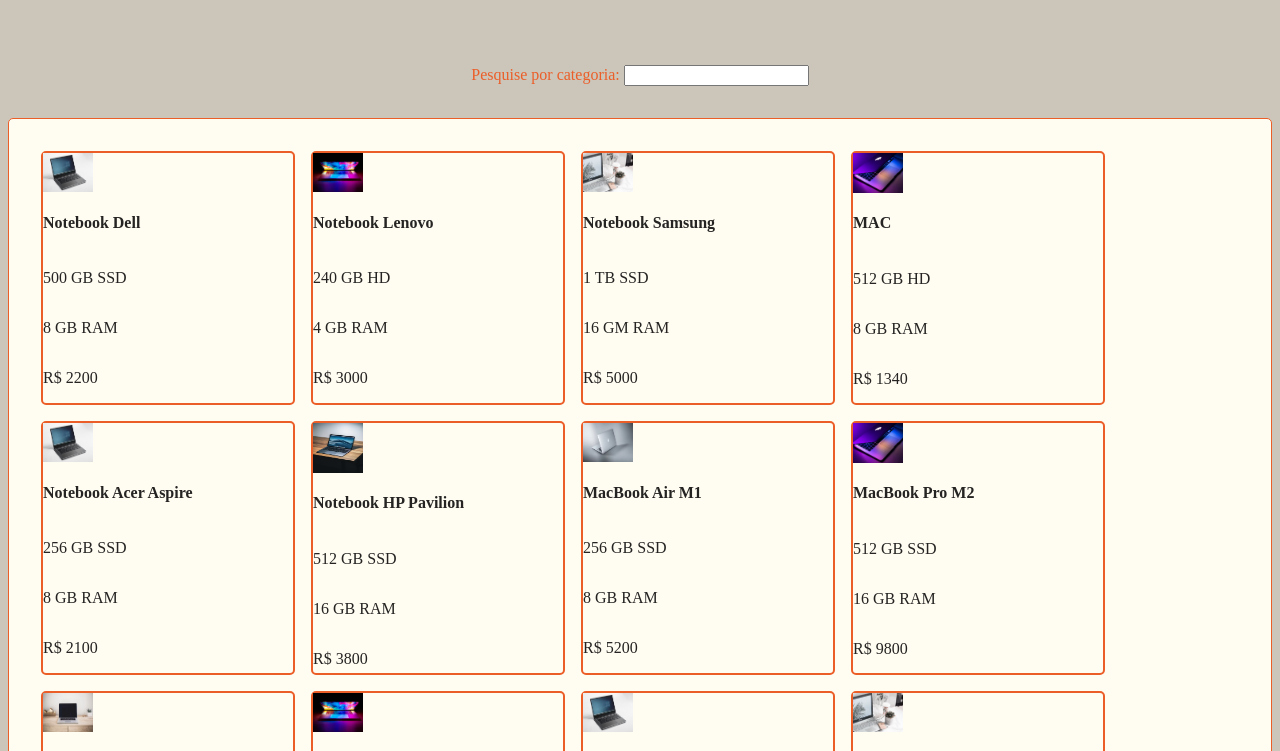
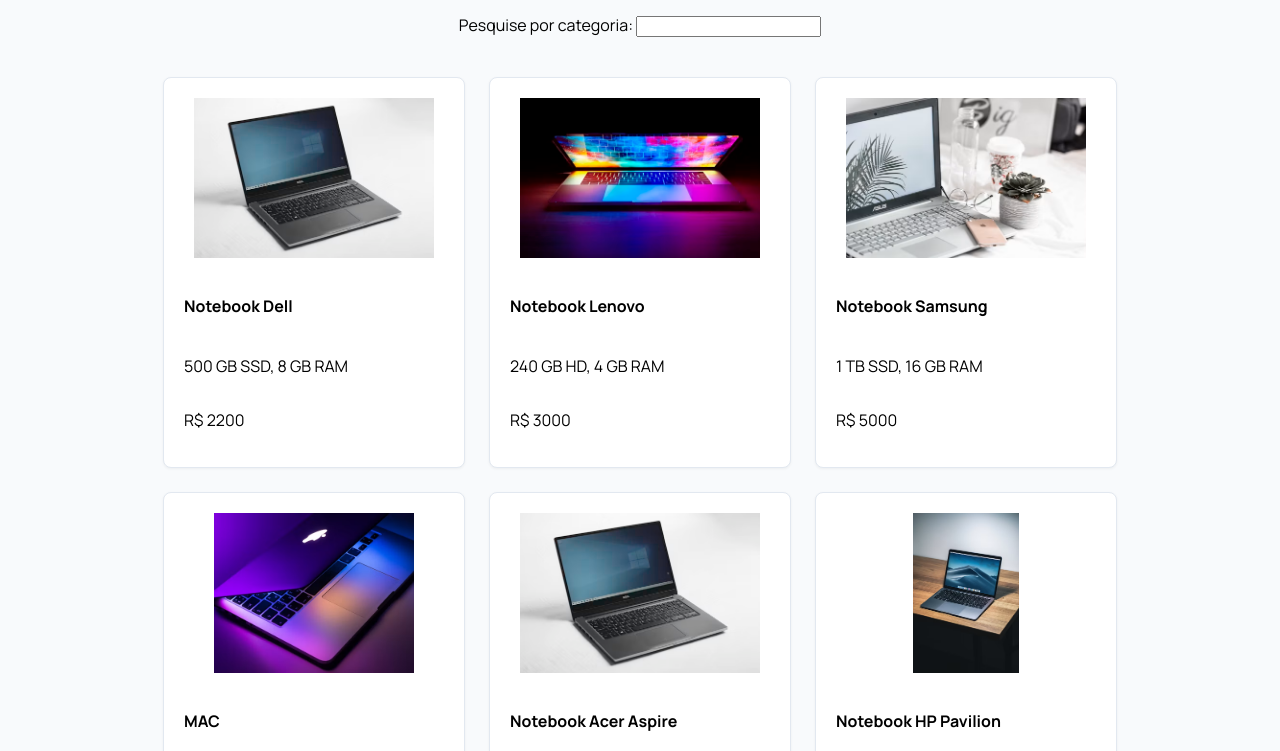
Before and after one commit to gabrielfaria09/Atividade_Array_de_produtos, a plain HTML site: page index.html in a window 1280 px wide. Shown: the part 126-877 px from the top of the page. Drawn offline with Linux system fonts and the light colour scheme.

Commit message:
Adicionando css externo.

```diff
--- a/index.html
+++ b/index.html
@@ -4,58 +4,10 @@
     <meta charset="UTF-8">
     <meta name="viewport" content="width=device-width, initial-scale=1.0">
     <title>Catálogo de produtos</title>
-    <style>
-        :root{
-            --cor1: #fffcf2ff;
-            --cor2: #ccc5b9ff;
-            --cor3: #403d39ff;
-            --cor4: #252422ff;
-            --cor5: #eb5e28ff;
-        }
-
-        body{
-            display: flex;
-            flex-direction: column;
-            justify-content: center;
-            align-items: center;
-            gap: 2rem;
-            background-color: var(--cor2);
-            color: var(--cor5);
-        }
-
-        #catalogo{
-            display: flex;
-            flex-direction: row;
-            gap: 1rem;
-            background-color: var(--cor1);
-            color: var(--cor2);
-            padding: 2rem;
-            border: 1px solid var(--cor5);
-            border-radius: 5px;
-            flex-wrap: wrap;
-        }
-        .card{
-            display: flex;
-            flex-direction: column;
-            flex-wrap: nowrap;
-            border: 2px solid var(--cor5);
-            border-radius: 5px;
-            height: 250px;
-            width: 250px;
-            color: var(--cor4);
-        }
-
-        h3{
-            color: var(--cor5);
-            font-size: 3rem;
-            letter-spacing: 0.2rem;
-        }
-
-        img{
-            width: 50px;
-            height: 50px;
-        }
-    </style>
+    <link rel="stylesheet" href="style.css">
+    <link rel="preconnect" href="https://fonts.googleapis.com">
+    <link rel="preconnect" href="https://fonts.gstatic.com" crossorigin>
+    <link href="https://fonts.googleapis.com/css2?family=Manrope:wght@200..800&display=swap" rel="stylesheet">
 </head>
 <body>
         <h3>Catálogo de produtos:</h3>
@@ -64,12 +16,6 @@
             <input type="search" id="pesquisa">
         </form>
         <div id="catalogo">
-            <!--<div class="card">
-                <h4>Nome</h4>
-                <p><b>Memória</b></p>
-                <p><b>Memória RAM</b></p>
-                <p><b>preço</b></p>-->
-            </div>
         </div>
 
     <script src="script.js"></script>
--- a/script.js
+++ b/script.js
@@ -1,28 +1,28 @@
 const produtos = [
-    ['Notebook Dell', '500 GB SSD', '8 GB RAM', 'R$ 2200', 'assets/Imagem1.avif'],
-    ['Notebook Lenovo', '240 GB HD', '4 GB RAM', 'R$ 3000', 'assets/Imagem2.avif'],
-    ['Notebook Samsung', '1 TB SSD', '16 GM RAM', 'R$ 5000', 'assets/Imagem3.avif'],
-    ['MAC', '512 GB HD', '8 GB RAM', 'R$ 1340', 'assets/Imagem4.avif'],
-    ['Notebook Acer Aspire', '256 GB SSD', '8 GB RAM', 'R$ 2100', 'assets/Imagem5.avif'],
-    ['Notebook HP Pavilion', '512 GB SSD', '16 GB RAM', 'R$ 3800', 'assets/Imagem6.avif'],
-    ['MacBook Air M1', '256 GB SSD', '8 GB RAM', 'R$ 5200', 'assets/Imagem7.avif'],
-    ['MacBook Pro M2', '512 GB SSD', '16 GB RAM', 'R$ 9800', 'assets/Imagem8.avif'],
-    ['Notebook Asus Vivobook', '1 TB SSD', '16 GB RAM', 'R$ 4200', 'assets/Imagem9.avif'],
-    ['Notebook Lenovo IdeaPad', '128 GB SSD', '4 GB RAM', 'R$ 1800', 'assets/Imagem10.avif'],
-    ['Notebook Dell Inspiron', '512 GB SSD', '8 GB RAM', 'R$ 2900', 'assets/Imagem11.avif'],
-    ['Notebook Samsung Galaxy Book', '256 GB SSD', '8 GB RAM', 'R$ 2600', 'assets/Imagem12.avif'],
-    ['Notebook Acer Nitro 5', '512 GB SSD', '16 GB RAM', 'R$ 4500', 'assets/Imagem13.avif'],
-    ['Notebook Positivo Motion', '128 GB eMMC', '4 GB RAM', 'R$ 1100', 'assets/Imagem14.avif'],
-    ['Notebook Asus ROG Strix', '1 TB SSD', '32 GB RAM', 'R$ 12000', 'assets/Imagem15.avif'],
-    ['Notebook Alienware m15', '1 TB SSD', '32 GB RAM', 'R$ 14500', 'assets/Imagem16.avif'],
-    ['Mac Mini M2', '512 GB SSD', '8 GB RAM', 'R$ 6100', 'assets/Imagem17.avif'],
-    ['Notebook HP Victus', '512 GB SSD', '8 GB RAM', 'R$ 4100', 'assets/Imagem18.avif'],
-    ['Notebook Lenovo Legion', '1 TB SSD', '16 GB RAM', 'R$ 7300', 'assets/Imagem19.avif'],
-    ['Notebook Vaio FE15', '256 GB SSD', '8 GB RAM', 'R$ 2400', 'assets/Imagem20.avif'],
-    ['Notebook Dell Alienware', '2 TB SSD', '64 GB RAM', 'R$ 18900', 'assets/Imagem21.avif'],
-    ['iMac 24"', '256 GB SSD', '8 GB RAM', 'R$ 11200', 'assets/Imagem22.avif'],
-    ['Notebook Samsung Book', '1 TB HD', '4 GB RAM', 'R$ 1950', 'assets/Imagem23.avif'],
-    ['Notebook Acer Swift', '512 GB SSD', '16 GB RAM', 'R$ 4800', 'assets/Imagem24.avif']
+    ['Notebook Dell', '500 GB SSD, 8 GB RAM', 'R$ 2200', 'assets/Imagem1.avif'],
+    ['Notebook Lenovo', '240 GB HD, 4 GB RAM', 'R$ 3000', 'assets/Imagem2.avif'],
+    ['Notebook Samsung', '1 TB SSD, 16 GB RAM', 'R$ 5000', 'assets/Imagem3.avif'],
+    ['MAC', '512 GB HD, 8 GB RAM', 'R$ 1340', 'assets/Imagem4.avif'],
+    ['Notebook Acer Aspire', '256 GB SSD, 8 GB RAM', 'R$ 2100', 'assets/Imagem5.avif'],
+    ['Notebook HP Pavilion', '512 GB SSD, 16 GB RAM', 'R$ 3800', 'assets/Imagem6.avif'],
+    ['MacBook Air M1', '256 GB SSD, 8 GB RAM', 'R$ 5200', 'assets/Imagem7.avif'],
+    ['MacBook Pro M2', '512 GB SSD, 16 GB RAM', 'R$ 9800', 'assets/Imagem8.avif'],
+    ['Notebook Asus Vivobook', '1 TB SSD, 16 GB RAM', 'R$ 4200', 'assets/Imagem9.avif'],
+    ['Notebook Lenovo IdeaPad', '128 GB SSD, 4 GB RAM', 'R$ 1800', 'assets/Imagem10.avif'],
+    ['Notebook Dell Inspiron', '512 GB SSD, 8 GB RAM', 'R$ 2900', 'assets/Imagem11.avif'],
+    ['Notebook Samsung Galaxy Book', '256 GB SSD, 8 GB RAM', 'R$ 2600', 'assets/Imagem12.avif'],
+    ['Notebook Acer Nitro 5', '512 GB SSD, 16 GB RAM', 'R$ 4500', 'assets/Imagem13.avif'],
+    ['Notebook Positivo Motion', '128 GB eMMC, 4 GB RAM', 'R$ 1100', 'assets/Imagem14.avif'],
+    ['Notebook Asus ROG Strix', '1 TB SSD, 32 GB RAM', 'R$ 12000', 'assets/Imagem15.avif'],
+    ['Notebook Alienware m15', '1 TB SSD, 32 GB RAM', 'R$ 14500', 'assets/Imagem16.avif'],
+    ['Mac Mini M2', '512 GB SSD, 8 GB RAM', 'R$ 6100', 'assets/Imagem17.avif'],
+    ['Notebook HP Victus', '512 GB SSD, 8 GB RAM', 'R$ 4100', 'assets/Imagem18.avif'],
+    ['Notebook Lenovo Legion', '1 TB SSD, 16 GB RAM', 'R$ 7300', 'assets/Imagem19.avif'],
+    ['Notebook Vaio FE15', '256 GB SSD, 8 GB RAM', 'R$ 2400', 'assets/Imagem20.avif'],
+    ['Notebook Dell Alienware', '2 TB SSD, 64 GB RAM', 'R$ 18900', 'assets/Imagem21.avif'],
+    ['iMac 24"', '256 GB SSD, 8 GB RAM', 'R$ 11200', 'assets/Imagem22.avif'],
+    ['Notebook Samsung Book', '1 TB HD, 4 GB RAM', 'R$ 1950', 'assets/Imagem23.avif'],
+    ['Notebook Acer Swift', '512 GB SSD, 16 GB RAM', 'R$ 4800', 'assets/Imagem24.avif']
 ];
 
 const catalogo = document.getElementById('catalogo');
@@ -33,18 +33,16 @@
 
     catalogo.innerHTML = "";
 
-    produtos.filter(([nome, armazenamento, memória, preço, imagem]) =>
-    nome.toLowerCase().includes(valor) || armazenamento.toLowerCase().includes(valor)
-     || memória.toLowerCase().includes(valor))
-    .forEach(([nome, armazenamento, memória, preço, imagem]) => {
+    produtos.filter(([nome, descricao, preco, imagem]) =>
+    nome.toLowerCase().includes(valor) || descricao.toLowerCase().includes(valor))
+    .forEach(([nome, descricao, preco, imagem]) => {
         const divisao = document.createElement('div');
         divisao.className = "card";
 
         divisao.innerHTML = `<img src="${imagem}" alt="${nome}">
                             <h4>${nome}</h4>
-                            <p>${armazenamento}</p>
-                            <p>${memória}</p>
-                            <p>${preço}</p>`;
+                            <p>${descricao}</p>
+                            <p>${preco}</p>`;
 
     catalogo.append(divisao);
     })
--- /dev/null
+++ b/style.css
@@ -0,0 +1,67 @@
+:root {
+    --cor1: #f8fafc;
+    --cor2: #ffffff;
+    --cor3: #0f172a
+    --cor4: #64748b;
+    --cor5: #2563eb;
+    --cor6: #e2e8f0;
+}
+
+body {
+    font-family: "Manrope", sans-serif;
+    display: flex;
+    flex-direction: column;
+    justify-content: center;
+    align-items: center;
+    gap: 1.5rem;
+    background-color: var(--cor1);
+    color: var(--cor3);
+    margin: 0;
+    padding: 2rem;
+}
+
+h3 {
+    color: var(--text-primary);
+    font-size: 2rem;
+    font-weight: 700;
+    letter-spacing: -0.02em;
+    margin-bottom: 0.5rem;
+}
+
+#catalogo {
+    display: flex;
+    flex-direction: row;
+    justify-content: center;
+    gap: 1.5rem;
+    background-color: transparent;
+    padding: 1rem 0;
+    border: none;
+    flex-wrap: wrap;
+    max-width: 1200px;
+}
+
+.card {
+    display: flex;
+    flex-direction: column;
+    background-color: var(--cor2);
+    padding: 1.25rem;
+    border: 1px solid var(--cor6);
+    border-radius: 8px;
+    height: auto;
+    width: 260px;
+    color: var(--cor3);
+    box-shadow: 0 1px 3px rgba(0, 0, 0, 0.05);
+    transition: transform 0.2s, box-shadow 0.2s;
+}
+
+.card:hover {
+    transform: translateY(-2px);
+    box-shadow: 0 4px 12px rgba(0, 0, 0, 0.08);
+}
+
+img {
+    width: 100%;
+    height: 160px;
+    object-fit: contain;
+    margin-bottom: 1rem;
+}
```
